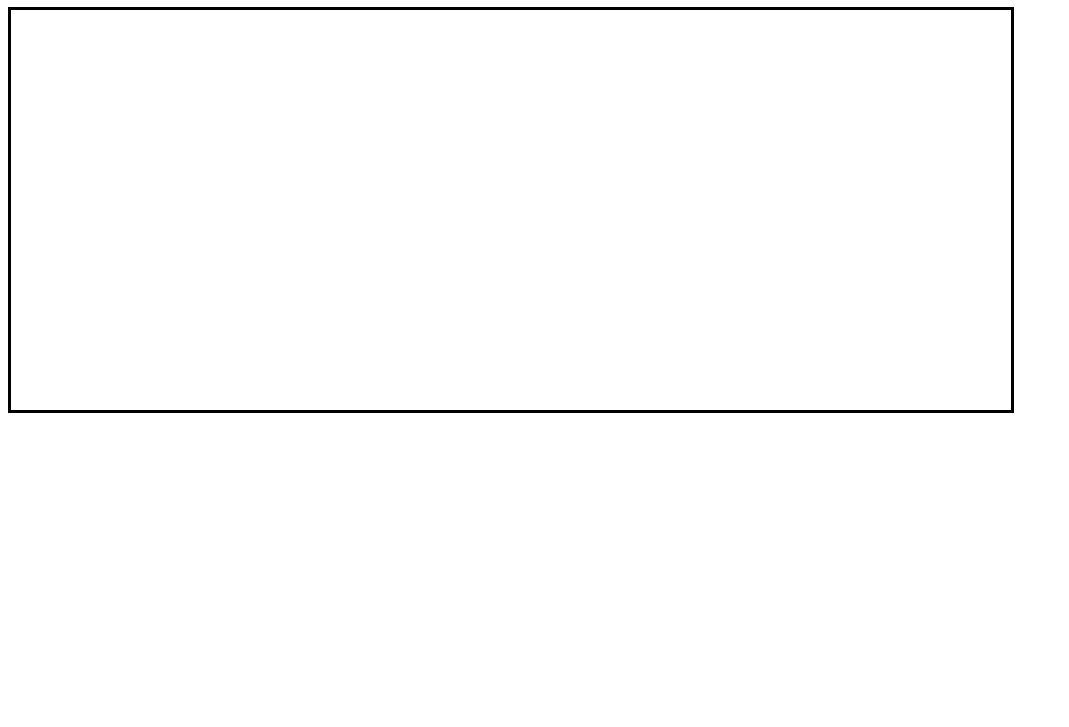
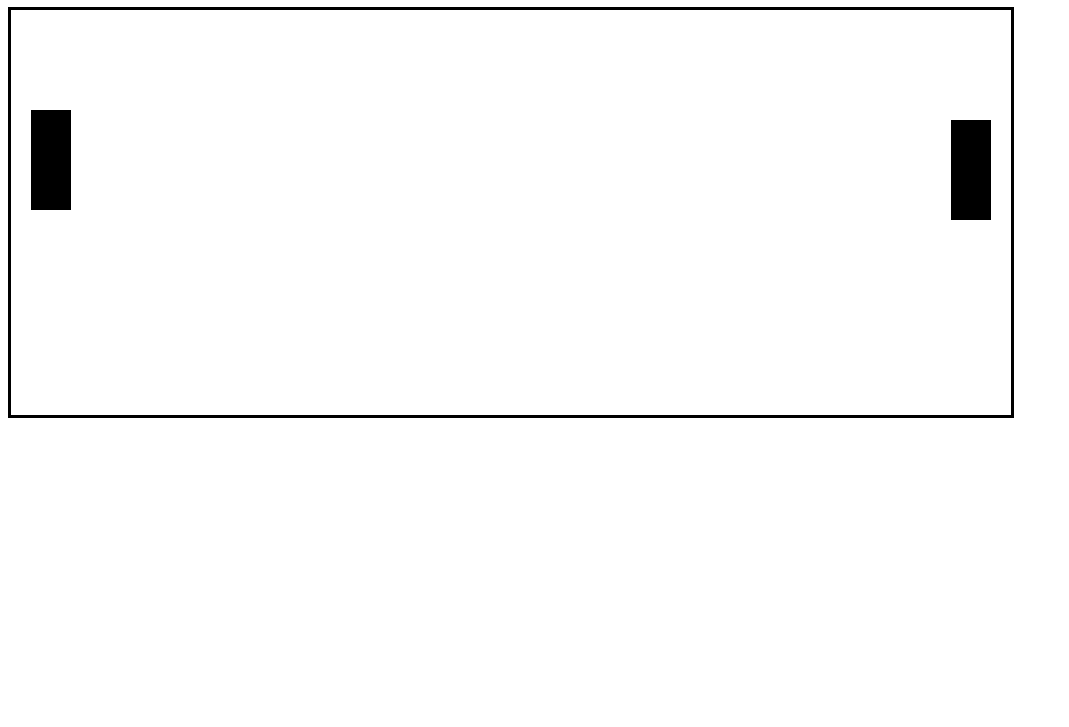
Before and after one commit to Isaacb22/Ping-Pong-JS, a plain HTML site: page index.html in a window 1280 px wide. Shown: the part 73-800 px from the top of the page, without its empty margins (0-1069 px from the left). Drawn offline with Linux system fonts and the light colour scheme.

Commit message:
se crearon las barras de la tabla

```diff
--- a/index.html
+++ b/index.html
@@ -9,7 +9,7 @@
 </head>
 <body>
 
-	<h1>Ping Pong programado por el @Negrito</h1>
+	<h1>Ping Pong programado por el Negrito</h1>
 	<canvas id="canvas"></canvas>
 	<script src="main.js"></script>
 
--- a/main.js
+++ b/main.js
@@ -1,3 +1,4 @@
+//MODELO
 (function(){
 	self.Board = function(width,height){
 		this.width = width;
@@ -11,13 +12,38 @@
 	self.Board.prototype = {
 		get elements(){
 			var elements = this.bars;
-			elements.push(ball);
+			elements.push(this.ball);
 			return elements;
 		}
 	}
 
 })();
 
+
+// BARRAS
+(function(){
+	self.Bar = function(x,y,width,height,board){
+		this.x = x;
+		this.y = y;
+		this.width = width;
+		this.height = height;
+		this.board = board;
+		this.board.bars.push(this);
+		this.kind = "rectangle";
+	}
+
+	self.Bar.prototype = {
+		down : function(){
+
+		},
+		up : function(){
+
+		}
+	}
+
+})();
+
+//VISTA
 (function(){
 	self.BoardView = function(canvas, board){
 		this.canvas = canvas;
@@ -25,14 +51,40 @@
 		this.canvas.height = board.height;
 		this.board = board;
 		this.ctx = canvas.getContext("2d");
+	}
+
+	self.BoardView.prototype = {
+		draw: function(){
+			for (var i = this.board.elements.length - 1; i >= 0; i--) {
+				var el = this.board.elements[i];
+
+				draw(this.ctx,el);
+			}
+		}
+	}
+
+	function draw(ctx,element){
+		if(element !== null && element.hasOwnProperty("kind")){
+			switch(element.kind){
+				case "rectangle":
+					ctx.fillRect(element.x,element.y,element.width,element.height);
+					break;
+		}
+		}
+
 
 	}
 })();
 
 window.addEventListener("load", main);
 
+//CONTROLADOR
 function main(){
-	var board = new Board(1000,400);
+	var board = new Board(1000,405);
+	var bar = new Bar(20,100,40,100,board);
+	var bar = new Bar(940,110,40,100,board);
 	var canvas = document.getElementById('canvas');
 	var board_view = new BoardView(canvas,board);
+
+	board_view.draw();
 }
```
